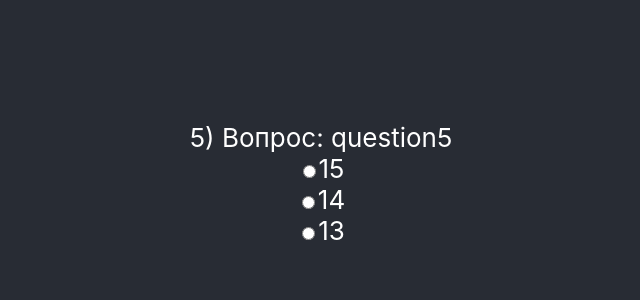
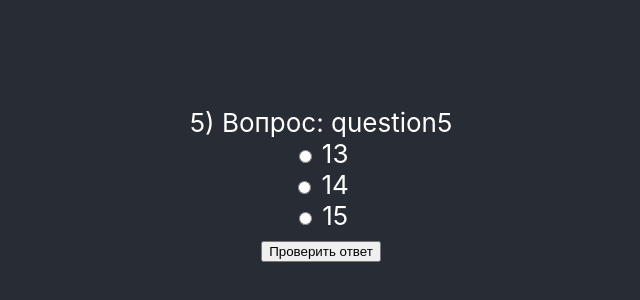
Before and after one commit to Khvostov-Nik/test, a React (Create React App) app: page / in a window 1280 px wide. Shown: the part 216-516 px from the top of the page, without its empty margins (319-959 px from the left). Built offline with nearby package versions, Linux system fonts and the light colour scheme.

Commit message:
пока страдаю но уже почти все!

```diff
--- a/src/App.css
+++ b/src/App.css
@@ -2,16 +2,7 @@
   text-align: center;
 }
 
-.App-logo {
-  height: 40vmin;
-  pointer-events: none;
-}
 
-@media (prefers-reduced-motion: no-preference) {
-  .App-logo {
-    animation: App-logo-spin infinite 20s linear;
-  }
-}
 
 .App-header {
   background-color: #282c34;
@@ -23,16 +14,3 @@
   font-size: calc(10px + 2vmin);
   color: white;
 }
-
-.App-link {
-  color: #61dafb;
-}
-
-@keyframes App-logo-spin {
-  from {
-    transform: rotate(0deg);
-  }
-  to {
-    transform: rotate(360deg);
-  }
-}
--- a/src/App.jsx
+++ b/src/App.jsx
@@ -7,19 +7,19 @@ function App() {
       question: "Виды инструктажей, проводимые для рабочих профессий:",
       true: "1",
       answers: {
-        1: "По программе первичного инструктажа для работников рабочих профессий",
-        2: "По программе вводного инструктажа",
-        3: "Программа не требуется",
+        a: "По программе первичного инструктажа для работников рабочих профессий",
+        b: "По программе вводного инструктажа",
+        c: "Программа не требуется",
       },
     },
     {
       id: "2",
       question: "question2",
-      true: "1",
+      true: "2",
       answers: {
-        1: "4",
-        2: "5",
-        3: "6",
+        a: "4",
+        b: "5",
+        c: "6",
       },
     },
     {
@@ -27,39 +27,39 @@ function App() {
       question: "question3",
       true: "1",
       answers: {
-        1: "7",
-        2: "8",
-        3: "9",
+        a: "7",
+        b: "8",
+        c: "9",
       },
     },
     {
       id: "4",
       question: "question4",
-      true: "1",
+      true: "2",
       answers: {
-        1: "10",
-        2: "11",
-        3: "12",
+        a: "10",
+        b: "11",
+        c: "12",
       },
     },
     {
       id: "5",
       question: "question5",
-      true: "1",
+      true: "3",
       answers: {
-        1: "13",
-        2: "14",
-        3: "15",
+        a: "13",
+        b: "14",
+        c: "15",
       },
     },
     {
       id: "6",
       question: "question6",
-      true: "1",
+      true: "2",
       answers: {
-        1: "16",
-        2: "17",
-        3: "18",
+        a: "16",
+        b: "17",
+        c: "18",
       },
     },
   ];
@@ -67,23 +67,26 @@ function App() {
   let rand = Math.floor(Math.random() * questions.length);
   let questionRand = questions[rand].question;
   let id = questions[rand].id;
-  let answers = Object.values(questions[rand].answers);
-//   let answersKye = Object.keys(questions[rand].answers);
+  // let trueAnswer = questions[rand].true;
+  let answers = Object.entries(questions[rand].answers);
   let answerRand = answers.sort(() => Math.random() - 0.5);
 
   let question = () => {
     return (
-      <div >
+      <div key={id}>
         {id}) Вопрос: {questionRand}
       </div>
     );
   };
+
+//  const getValue =()=> document.querySelector('input[name="answer"]:checked').value;
+
   let answerShow = answerRand.map((item) => {
     return (
-      <div>
+      <div key={item[0]}>
         <label>
-          <input type="radio" name="answer" id="{count++}" />
-          <span>{item}</span>
+          <input value={item[0]} type="radio" name="answer" id="{count++}" />
+          <span > {item[1]} </span>
         </label>
       </div>
     );
@@ -94,7 +97,8 @@ function App() {
       <header className="App-header">
         <div>
           {question(questionRand)}
-          {answerShow}
+          {answerShow }
+          <button>Проверить ответ</button>
         </div>
       </header>
     </div>
--- a/src/index.js
+++ b/src/index.js
@@ -1,17 +1,10 @@
+import './index.css';
 import React from 'react';
-import ReactDOM from 'react-dom';
-import './index.css';
+import {createRoot}  from 'react-dom/client';
 import App from './App';
-import reportWebVitals from './reportWebVitals';
 
-ReactDOM.render(
-  <React.StrictMode>
+const root = createRoot(document.getElementById("root"))
+root.render
+  (
     <App />
-  </React.StrictMode>,
-  document.getElementById('root')
-);
-
-// If you want to start measuring performance in your app, pass a function
-// to log results (for example: reportWebVitals(console.log))
-// or send to an analytics endpoint. Learn more: https://bit.ly/CRA-vitals
-reportWebVitals();
+  )
```
Also changed, not shown: src/setupTests.js (deleted, +0 -5 lines).
